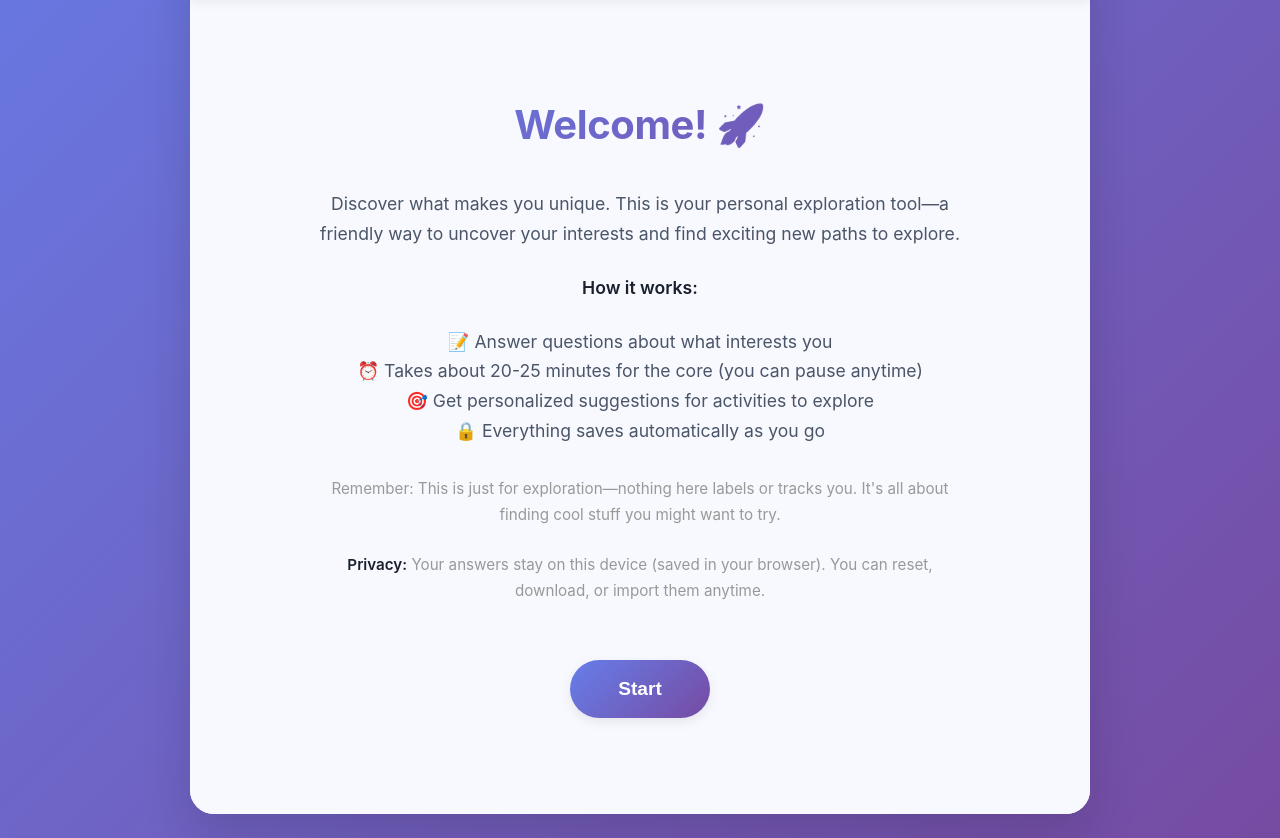
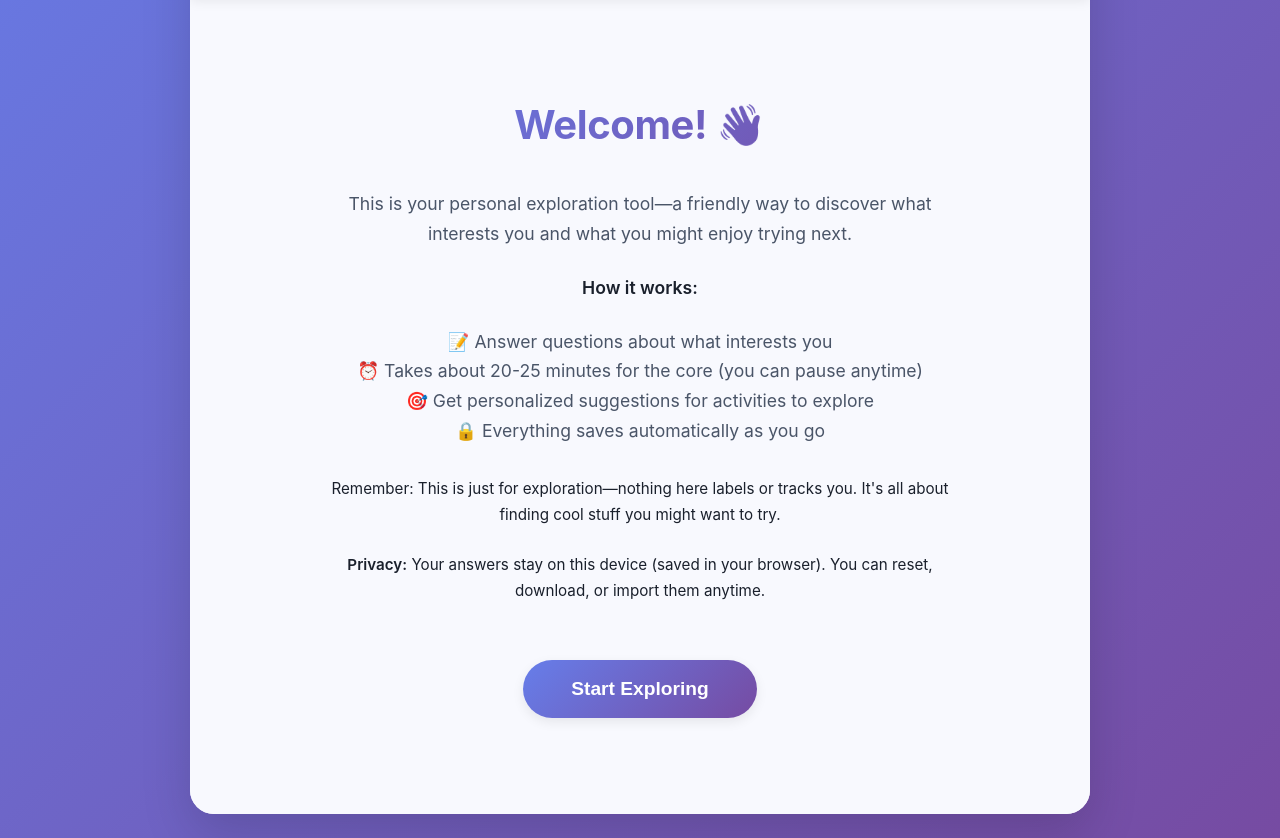
Before and after one commit to hsavzyan/git-tutorial, a website: page index.html in a window 1280 px wide. Shown: the part 341-1179 px from the top of the page. Drawn offline with Linux system fonts and the light colour scheme.

Commit message:
Update index.html

```diff
--- a/index.html
+++ b/index.html
@@ -3,7 +3,9 @@
 <head>
     <meta charset="UTF-8">
     <meta name="viewport" content="width=device-width, initial-scale=1.0">
-    <title>Career & Interest Explorer</title>
+    <meta name="description" content="Discover your interests and aptitudes with this interactive exploration tool for teenagers. Get personalized activity suggestions and learn what you enjoy.">
+    <meta name="keywords" content="interest explorer, aptitude test, career exploration, teen interests, personality assessment">
+    <title>Interest & Aptitude Explorer | Discover Your Path</title>
     <link rel="stylesheet" href="assets/css/style.css">
 </head>
 <body>
@@ -25,14 +27,14 @@
         <div class="content">
             <div class="section active" id="welcome">
                 <div class="welcome-section">
-                    <h2>Welcome! 🚀</h2>
-                    <p>Discover what makes you unique. This is your personal exploration tool—a friendly way to uncover your interests and find exciting new paths to explore.</p>
+                    <h2>Welcome! 👋</h2>
+                    <p>This is your personal exploration tool—a friendly way to discover what interests you and what you might enjoy trying next.</p>
                     <p><strong>How it works:</strong></p>
                     <p>📝 Answer questions about what interests you<br>⏰ Takes about 20-25 minutes for the core (you can pause anytime)<br>🎯 Get personalized suggestions for activities to explore<br>🔒 Everything saves automatically as you go</p>
-                    <p style="color:#999;font-size:0.95em;margin-top:30px;">Remember: This is just for exploration—nothing here labels or tracks you. It's all about finding cool stuff you might want to try.</p>
-                    <p id="privacyNote" style="color:#999;font-size:0.95em;margin-top:10px;"><strong>Privacy:</strong> Your answers stay on this device (saved in your browser). You can reset, download, or import them anytime.</p>
-                    <button class="start-button" onclick="startTest()">Start</button>
-                    <button class="start-button" id="resumeBtn" style="display:none;margin-left:10px;" onclick="resumeTest()">Resume where I left off</button>
+                    <p style="color:var(--text-secondary);font-size:0.95em;margin-top:30px;">Remember: This is just for exploration—nothing here labels or tracks you. It's all about finding cool stuff you might want to try.</p>
+                    <p id="privacyNote" style="color:var(--text-secondary);font-size:0.95em;margin-top:10px;"><strong>Privacy:</strong> Your answers stay on this device (saved in your browser). You can reset, download, or import them anytime.</p>
+                    <button class="start-button" onclick="startTest()">Start Exploring</button>
+                    <button class="start-button" id="resumeBtn" style="display:none;margin-left:10px;" onclick="resumeTest()">Continue Where I Left Off</button>
                 </div>
             </div>
             <div id="testSections"></div>
```
